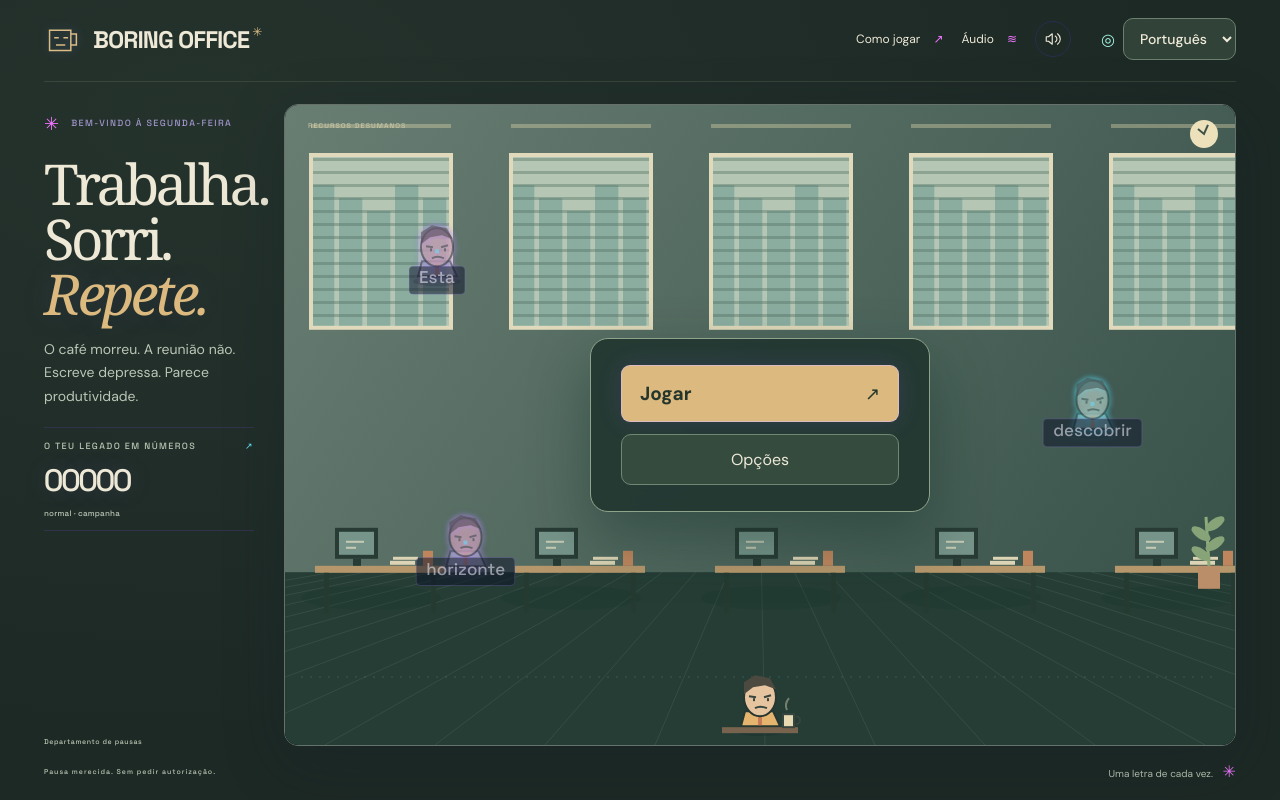
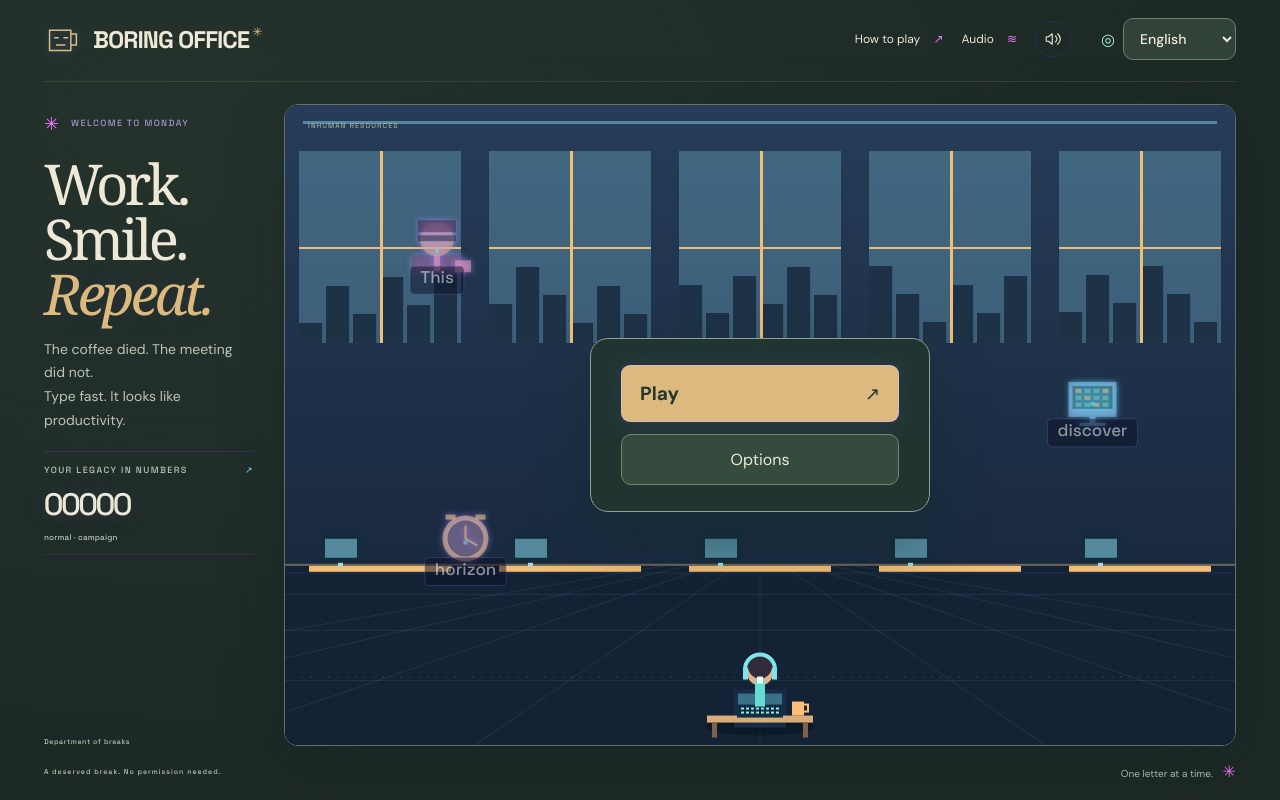
Before and after one commit to Scalifornia/orbita-web, a plain HTML site: page index.html in a window 1280 px wide. Drawn offline with Linux system fonts and the light colour scheme; animation ran at ten frames a second.

Commit message:
Melhorar cenários, avançar níveis após 8 segundos e iniciar em inglês
Seis ambientes e seis ameaças de escritório com protagonista exclusivo. Resumo totalmente visível durante oito segundos e início automático do nível seguinte. Inglês como idioma inicial, mantendo as escolhas posteriores. 120 testes passaram; um teste opcional de importação ignorado. Idioma inglês e seis ambientes verificados no navegador.

```diff
--- a/index.html
+++ b/index.html
@@ -46,7 +46,7 @@
         <div class="field-coordinate">SECTOR 07 <span>·</span> SISTEMA ÓRBITA</div>
         <div class="wave-toast" id="waveToast" aria-live="polite"></div>
         <div class="combo" id="combo"></div>
-        <section class="level-completion" id="levelCompletion" aria-live="polite" hidden><span class="eyebrow" id="completionTag">Pausa merecida. Sem pedir autorização.</span><h2 id="completionTitle" data-no-i18n></h2><p id="completionText" data-no-i18n></p><div id="completionStats" data-no-i18n></div><div class="completion-progress"><i id="completionFill"></i></div><span id="completionProgress"></span><button id="nextLevelButton" class="primary-button">Próximo nível</button></section>
+        <section class="level-completion" id="levelCompletion" aria-live="polite" hidden><span class="eyebrow" id="completionTag">Pausa merecida. Sem pedir autorização.</span><h2 id="completionTitle" data-no-i18n></h2><p id="completionText" data-no-i18n></p><div id="completionStats" data-no-i18n></div><div class="completion-progress"><i id="completionFill"></i></div><span id="completionProgress"></span><button id="nextLevelButton" class="primary-button" hidden>Próximo nível</button></section>
 
         <section class="overlay start-panel" id="startPanel" aria-labelledby="startHeading">
           <h2 id="startHeading" class="sr-only" data-no-i18n>Boring Office</h2>
@@ -137,6 +137,6 @@
 </dialog>
 <dialog id="rankingDialog" aria-labelledby="rankingTitle"><button class="dialog-close icon-button" data-close="rankingDialog" aria-label="Fechar">×</button><h2 id="rankingTitle">Ranking local</h2><p>As 10 melhores partidas nesta configuração, guardadas neste navegador.</p><p id="rankingConfig"></p><ol id="rankingList"></ol><p id="rankingStatus" role="status"></p></dialog>
 <dialog id="readerDialog" aria-labelledby="readerTitle"><header class="reader-header"><div><span class="eyebrow">LEITURA</span><h2 id="readerTitle" data-no-i18n></h2></div><button class="dialog-close icon-button" data-close="readerDialog" aria-label="Fechar">×</button></header><div class="reader-controls"><label for="readerSection">Secção</label><select id="readerSection" data-no-i18n></select><button id="readerSmaller" aria-label="Diminuir texto">A−</button><button id="readerLarger" aria-label="Aumentar texto">A+</button></div><article id="readerContent" tabindex="0" data-no-i18n></article><footer class="reader-footer"><button id="readerPrevious">Anterior</button><span id="readerPosition" data-no-i18n></span><button id="readerNext">Seguinte</button></footer></dialog>
-<script type="module" src="./main.mjs"></script>
+<script type="module" src="./main.mjs?v=20261004b"></script>
 </body>
 </html>
--- a/main.mjs
+++ b/main.mjs
@@ -1,3 +1,4 @@
+import { drawThreat } from './office-art.mjs';
 import { GameEngine, normalizeText, wordsFromText } from './engine.mjs';
 import { TypingInput } from './input.mjs';
 import { stories } from './stories.mjs';
@@ -38,10 +39,10 @@ let progression = readSaved('orbita-progression', 'campaign');
 if (!['campaign', 'endless'].includes(progression)) progression = 'campaign';
 let customText = readSaved('orbita-text', '');
 if (typeof customText !== 'string') customText = '';
-let uiLanguage = readSaved('orbita-ui-language', 'pt');
-if (!Object.hasOwn(supportedLanguages,uiLanguage)) uiLanguage='pt';
+let uiLanguage = readSaved('boring-office-ui-language-v2', 'en');
+if (!Object.hasOwn(supportedLanguages,uiLanguage)) uiLanguage='en';
 let textLanguage = uiLanguage;
-if (!Object.hasOwn(supportedLanguages,textLanguage)) textLanguage='pt';
+if (!Object.hasOwn(supportedLanguages,textLanguage)) textLanguage='en';
 let world = readSaved('orbita-world-v2', 'office');
 if (!['office','earth','space'].includes(world)) world='office';
 let story = readSaved('orbita-story-v2', 'office');
@@ -292,7 +293,7 @@ function beginTransition() {
   const percent=Math.round(adventure.percent(game));
   $('completionFill').style.width=`${percent}%`;$('completionProgress').textContent=`${percent}%`;
   $('completionText').textContent=level.text;
-  transition.start(clock+.3,{}, {chapter:level.isChapterEnd,reducedMotion,readingWords:level.wordCount});saveProgress();
+  transition.start(clock,{}, {chapter:level.isChapterEnd,reducedMotion,readingWords:level.wordCount});saveProgress();
 }
 function advanceLevel() {
   if(game.status!=='transition')return;
@@ -486,7 +487,7 @@ function updateEffects(dt) {
 }
 
 function drawBackground(time) {
-  scenery.drawBackground(ctx,{width,height,time,world,playing:game.status==='playing',speed:game.speedMultiplier,reducedMotion});
+  scenery.drawBackground(ctx,{width,height,time,world,level:game.level,playing:game.status==='playing',speed:game.speedMultiplier,reducedMotion});
 }
 function drawShip(time) {
   scenery.drawPlayer(ctx,{width,height,time,world,playing:game.status==='playing',reducedMotion,position:shipPosition(),shooting:(flashes.get('ship')||0)>clock,ship:playerShip,tank});
@@ -501,7 +502,7 @@ function drawEnemy(enemy, demo = false) {
   ctx.fillStyle = active ? '#5b263e' : '#252b58'; ctx.strokeStyle = neon; ctx.lineWidth = 1;
   ctx.shadowColor = neon; ctx.shadowBlur = reducedMotion ? 0 : active ? 12 : 6;
   if (flash) ctx.fillStyle = '#bcffeb';
-  if (world === 'office') { scenery.drawClerk(ctx,reducedMotion?0:clock+enemy.id); } else if (world === 'earth') { ctx.fillRect(-18,-7,36,15); ctx.strokeRect(-18,-7,36,15); ctx.fillRect(-9,-13,18,10); ctx.fillRect(-2,-23,4,14); } else { ctx.beginPath(); ctx.moveTo(0, 4); ctx.lineTo(6, -4); ctx.lineTo(18, -8); ctx.lineTo(12, 2); ctx.lineTo(5, 4); ctx.lineTo(0, 12); ctx.lineTo(-5, 4); ctx.lineTo(-12, 2); ctx.lineTo(-18, -8); ctx.lineTo(-6, -4); ctx.closePath(); ctx.fill(); ctx.stroke(); } ctx.shadowBlur = 0;
+  drawThreat(ctx,{world,id:enemy.id,time:reducedMotion?0:clock,active,flash}); ctx.shadowBlur = 0;
   ctx.fillStyle = active ? '#bbff4b' : '#64deff'; ctx.fillRect(-2, -2, 4, 4);
   const textY = 32;
   ctx.font = `500 ${fontSize}px "Space Grotesk", monospace`;
@@ -564,7 +565,8 @@ function frame(timestamp) {
   if (!frozen) clock += dt;
   snapshot();if(!frozen && transition.startedAt===null)game.tick(dt);handleEvents();
   if(!frozen && transition.startedAt!==null) {
-    const step=transition.sample(clock);if(step.advance)advanceLevel();
+    const step=transition.sample(clock);if(step.advance){advanceLevel();focusInput();}
+    $('completionProgress').textContent=`${Math.ceil(step.remaining ?? 0)} s`;
     $('levelCompletion').hidden=!step.active;$('levelCompletion').style.opacity=step.opacity;
     for(const element of $('levelCompletion').children)element.style.visibility=step.showSummary?'visible':'hidden';
     if(!step.active){transition.clear();scenery.enter(clock);}
@@ -658,7 +660,7 @@ document.querySelectorAll('[data-close]').forEach(button=>button.addEventListene
 
 $('rankingButton').addEventListener('click', showRanking);
 for (const id of ['uiLanguage', 'world', 'story', 'writing']) $(id).addEventListener('change', () => {
-  if (id === 'uiLanguage') { pause(); uiLanguage = $(id).value; setLanguage(uiLanguage); textLanguage=uiLanguage; save('orbita-ui-language', uiLanguage); save('orbita-text-language', textLanguage); }
+  if (id === 'uiLanguage') { pause(); uiLanguage = $(id).value; setLanguage(uiLanguage); textLanguage=uiLanguage; save('boring-office-ui-language-v2', uiLanguage); save('orbita-text-language', textLanguage); }
 
   if (id === 'world') {
     save('boring-profile-'+world,{mode,progression,difficulty,advanced,story});
--- /dev/null
+++ b/office-art.mjs
@@ -0,0 +1,88 @@
+/** Original procedural art: silhouettes stay crisp on phones, no asset downloads. */
+export const ROOMS = [
+  { wall:'#263c58', floor:'#142235', light:'#8ddcf5', accent:'#f2bd75', kind:'studio' },
+  { wall:'#493556', floor:'#231b32', light:'#dcb5fa', accent:'#d998bb', kind:'meeting' },
+  { wall:'#28514c', floor:'#142e2d', light:'#b4edd8', accent:'#dfbd77', kind:'archive' },
+  { wall:'#593e32', floor:'#30251e', light:'#f1d09d', accent:'#9ad4c2', kind:'kitchen' },
+  { wall:'#202c52', floor:'#10182c', light:'#86b5ff', accent:'#c598f3', kind:'server' },
+  { wall:'#4f2944', floor:'#241527', light:'#ffb3c1', accent:'#e7c58b', kind:'executive' },
+];
+const TAU=Math.PI*2;
+const box=(c,x,y,w,h,color)=>{c.fillStyle=color;c.fillRect(x,y,w,h);};
+const circle=(c,x,y,r,color)=>{c.fillStyle=color;c.beginPath();c.arc(x,y,r,0,TAU);c.fill();};
+export function officeRoom(level=1){return ROOMS[(Math.max(1,Math.floor(level)||1)-1)%ROOMS.length];}
+export function drawOfficeRoom(c,w,h,level,time){
+ const room=officeRoom(level), floor=h*.72;
+ const g=c.createLinearGradient(0,0,0,h);g.addColorStop(0,room.wall);g.addColorStop(1,room.floor);c.fillStyle=g;c.fillRect(0,0,w,h);
+ box(c,0,floor,w,h-floor,room.floor);
+ c.strokeStyle=room.light+'18';c.lineWidth=1;
+ for(let i=-4;i<=4;i++){c.beginPath();c.moveTo(w/2+i*24,floor);c.lineTo(w/2+i*w*.3,h);c.stroke();}
+ for(let i=1;i<5;i++){const y=floor+(h-floor)*(i/5)**2;c.beginPath();c.moveTo(0,y);c.lineTo(w,y);c.stroke();}
+ const bays=Math.max(2,Math.min(5,Math.floor(w/190))), bw=w/bays;
+ for(let i=0;i<bays;i++){
+  const x=i*bw+14, width=bw-28, top=46;
+  if(['studio','executive'].includes(room.kind)){
+   box(c,x,top,width,h*.3,room.light+'44');
+   for(let k=0;k<6;k++){const bh=20+((k*37+i*19)%65);box(c,x+k*width/6,top+h*.3-bh,width/7,bh,room.floor+'bb');}
+   box(c,x+width/2,top,3,h*.3,room.accent);box(c,x,top+h*.15,width,2,room.accent);
+  } else if(room.kind==='archive'){
+   box(c,x,top,width,h*.42,'#162b2e');for(let r=0;r<4;r++){box(c,x,top+r*36,width,3,room.accent);for(let b=0;b<5;b++)box(c,x+5+b*width/5,top+5+r*36,width/6,27,[room.light,room.accent,'#b98677'][b%3]);}
+  } else if(room.kind==='server'){
+   box(c,x,top,width,h*.43,'#111a30');for(let r=0;r<7;r++){box(c,x+5,top+8+r*23,width-10,18,'#304366');circle(c,x+12,top+17+r*23,2,(Math.sin(time+r+i)>0?'#8cf7d1':'#6c83a5'));box(c,x+23,top+14+r*23,width*.4,3,'#607597');}
+  } else if(room.kind==='meeting'){
+   box(c,x,top,width,h*.28,'#d9d8d2');box(c,x+10,top+15,width*.7,4,room.wall);for(let r=0;r<3;r++)box(c,x+10,top+32+r*19,width*(.35+r*.12),3,'#8b8b99');
+   for(let k=0;k<3;k++)box(c,x+8+k*width/3,top+h*.2,15,15,['#ebbd76','#b6b1e6','#9bc8bb'][k]);
+  } else {
+   box(c,x,top,width,h*.25,'#836751');box(c,x+width/2,top,2,h*.25,room.accent);circle(c,x+width/2-8,top+h*.14,2,room.light);
+   box(c,x,floor-65,width,65,'#775b49');box(c,x-3,floor-69,width+6,5,room.light);
+   box(c,x+10,floor-100,28,31,'#c3c9bf');circle(c,x+24,floor-85,8,'#324b4c');
+  }
+ }
+ if(room.kind==='meeting'||room.kind==='executive'){
+  c.fillStyle=room.accent;c.beginPath();c.ellipse(w*.5,floor+10,w*.29,22,0,0,TAU);c.fill();box(c,w*.35,floor+12,5,35,room.accent);box(c,w*.65,floor+12,5,35,room.accent);
+ }else if(room.kind==='studio'){
+  for(let i=0;i<bays;i++){const x=i*bw+24;box(c,x,floor,bw-48,6,room.accent);box(c,x+12,floor-31,40,28,'#142c3b');box(c,x+16,floor-27,32,19,room.light+'88');box(c,x+29,floor-3,5,4,room.light);}
+ }
+ // Architectural light strips and quiet corners leave the word lanes clear.
+ box(c,18,16,w-36,3,room.light+'77');box(c,0,floor-2,w,2,room.accent+'66');
+}
+export function drawOfficePlayer(c,time,shooting,reducedMotion){
+ c.save();c.translate(0,reducedMotion?0:Math.sin(time*2)*.6);
+ c.fillStyle='#07141b88';c.beginPath();c.ellipse(0,25,54,9,0,0,TAU);c.fill();
+ // Seen from behind: headphones, chair and keyboard cannon, never an enemy bust.
+ box(c,-26,-12,52,38,'#162d45');box(c,-22,-8,44,28,'#39718b');
+ circle(c,0,-29,13,'#ddb18b');circle(c,0,-35,12,'#322b3b');
+ c.strokeStyle='#7ee6eb';c.lineWidth=4;c.beginPath();c.arc(0,-32,15,Math.PI,TAU);c.stroke();box(c,-17,-34,5,12,'#7ee6eb');box(c,12,-34,5,12,'#7ee6eb');
+ box(c,-53,14,106,7,'#d8ad79');box(c,-48,21,5,15,'#7e604a');box(c,43,21,5,15,'#7e604a');
+ box(c,-23,3,46,13,'#112d41');for(let r=0;r<2;r++)for(let k=0;k<8;k++)box(c,-19+k*5,6+r*4,3,2,'#97e6df');
+ box(c,-5,-21,10,26,'#65ddd5');box(c,-3,-25,6,7,'#e7ffea');
+ box(c,32,0,12,14,'#ffbd76');c.strokeStyle='#ffbd76';c.lineWidth=2;c.strokeRect(43,3,5,7);
+ if(shooting){circle(c,0,-30,8,'#a8ffee66');circle(c,0,-29,3,'#ffffff');}
+ c.restore();
+}
+export function drawThreat(c,{world,id,time=0,active=false,flash=false}){
+ const variant=((Math.trunc(id)%6)+6)%6;
+ const colors=['#f2b68b','#b9a5ec','#80d6c3','#f3cc79','#9cbff0','#ee9bb7'];
+ const color=flash?'#ffffff':colors[variant];c.save();c.lineWidth=2;c.strokeStyle=active?'#fff0bc':color;
+ c.translate(0,Math.sin(time*1.5+id)*1.2);
+ if(world==='office'){
+  if(variant===0){ // Angry inbox envelope.
+   box(c,-24,-17,48,32,color);c.beginPath();c.moveTo(-24,-17);c.lineTo(0,2);c.lineTo(24,-17);c.stroke();circle(c,22,-17,9,'#df5672');box(c,21,-22,2,7,'#fff');box(c,21,-13,2,2,'#fff');
+  }else if(variant===1){ // Paperwork with approval stamp.
+   for(let k=2;k>=0;k--)box(c,-17+k*3,-25+k*3,30,40,k===0?'#f4e8cd':'#a4b2bd');for(let r=0;r<4;r++)box(c,-12,-17+r*6,18,2,'#5b6c84');circle(c,7,7,8,'#c85e79');
+  }else if(variant===2){ // Possessed printer.
+   box(c,-14,-27,28,16,'#e4e6d9');box(c,-25,-13,50,28,color);box(c,-17,2,34,5,'#233b48');box(c,-13,7,26,13,'#eee4d1');circle(c,17,-6,3,'#f26a76');
+  }else if(variant===3){ // Deadline clock.
+   circle(c,0,-5,23,color);circle(c,0,-5,18,'#263449');c.beginPath();c.moveTo(0,-18);c.lineTo(0,-5);c.lineTo(12,2);c.stroke();box(c,-20,-29,10,5,color);box(c,10,-29,10,5,color);
+  }else if(variant===4){ // Spreadsheet monster.
+   box(c,-24,-23,48,35,color);box(c,-20,-19,40,23,'#203e4a');for(let r=0;r<3;r++)for(let k=0;k<4;k++)box(c,-17+k*9,-16+r*7,6,4,r===k%3?'#f2bf7a':'#7fc7bd');box(c,-3,12,6,6,color);box(c,-13,18,26,3,color);
+  }else{ // Manager with a dramatically different silhouette.
+   box(c,-25,4,50,18,'#684967');circle(c,0,-12,17,'#ddb18c');box(c,-19,-31,38,12,'#3d283d');box(c,-19,-16,38,6,'#202c42');box(c,-3,4,6,16,color);box(c,18,9,16,12,color);
+  }
+ }else if(world==='space'){
+  c.fillStyle=color;c.beginPath();const n=variant+3;for(let k=0;k<n*2;k++){const a=k*Math.PI/n-Math.PI/2,r=k%2?12:25;const x=Math.cos(a)*r,y=Math.sin(a)*r;k?c.lineTo(x,y):c.moveTo(x,y);}c.closePath();c.fill();c.stroke();circle(c,0,0,6,'#15273c');circle(c,0,0,2,'#c8ffff');
+ }else{
+  box(c,-25,-14,9,34,'#162f35');box(c,16,-14,9,34,'#162f35');box(c,-17,-19,34,36,color);circle(c,0,-3,10,'#365b59');for(let k=0;k<1+variant%3;k++)box(c,-2+(k-(variant%3)/2)*9,-31,4,25,color);if(variant>2){box(c,-33,-7,12,9,color);box(c,21,-7,12,9,color);}
+ }
+ c.restore();
+}
--- a/scenery.mjs
+++ b/scenery.mjs
@@ -1,3 +1,4 @@
+import { drawOfficeRoom, drawOfficePlayer } from './office-art.mjs';
 /** Bounded, canvas-only scenery. Times are seconds on the game's paused clock. */
 const TAU = Math.PI * 2;
 const clamp = (value, min, max) => Math.max(min, Math.min(max, value));
@@ -26,16 +27,22 @@ export class SceneRenderer {
 
   enter(time) { this.enteredAt = Number.isFinite(time) ? time : 0; }
 
-  drawBackground(ctx, { width, height, time = 0, world = 'space', playing = false, speed = 1, reducedMotion = false }) {
+  drawBackground(ctx, { width, height, time = 0, world = 'space', playing = false, speed = 1, reducedMotion = false, level = 1 }) {
     if (!(width > 0 && height > 0)) return;
     const dt = this.lastTime === null ? 0 : clamp(time - this.lastTime, 0, .08);
     this.lastTime = time;
     if (!reducedMotion) this.travel += dt * (playing ? .55 + clamp(speed, .5, 4) * .45 : .25);
     const motion = reducedMotion ? 0 : this.travel;
     ctx.save();
-    if (world === 'office') this._office(ctx, width, height, reducedMotion ? 0 : time);
+    if (world === 'office') drawOfficeRoom(ctx, width, height, level, reducedMotion ? 0 : time);
     else if (world === 'earth') this._earth(ctx, width, height, motion, reducedMotion ? 0 : time);
     else this._space(ctx, width, height, motion, reducedMotion ? 0 : time, playing, speed);
+    if (world !== 'office') {
+      const chapter = (Math.max(1, level)-1)%6;
+      ctx.fillStyle = ['#536dff08','#b74aff18','#ed985218','#39e5bc18','#d7589418','#2e99ed18'][chapter];
+      ctx.fillRect(0,0,width,height);
+      if (chapter > 0) { ctx.strokeStyle='#c3ddff30';ctx.lineWidth=2;ctx.beginPath();ctx.arc(width*.18,height*.2,25+chapter*12,0,TAU);ctx.stroke(); }
+    }
     this._defenceLine(ctx, width, height, world);
     ctx.restore();
   }
@@ -217,7 +224,7 @@ export class SceneRenderer {
     const motion = reducedMotion ? 0 : time;
     ctx.save(); ctx.translate(position.x, position.y + arrival);
     ctx.globalAlpha = .2 + progress * .8;
-    if (world === 'office') { this.drawClerk(ctx, motion, true); }
+    if (world === 'office') { drawOfficePlayer(ctx, motion, shooting, reducedMotion); }
     else if (world === 'earth') this._tank(ctx, width, motion, playing, shooting, tank, reducedMotion);
     else this._ship(ctx, width, motion, playing, shooting, ship, reducedMotion, progress);
     ctx.restore();
--- a/transitions.mjs
+++ b/transitions.mjs
@@ -1,25 +1,16 @@
 /** Short, clock-driven level transition. No timers: the game can pause safely. */
-export const TRANSITION_TIMING = Object.freeze({ pause: .3, out: 4.5, summary: 8, in: 4.5 });
+export const TRANSITION_TIMING = Object.freeze({ duration: 8 });
 const clamp = (value) => Math.min(1, Math.max(0, value));
-const ease = (value) => value * value * (3 - 2 * value);
 
-export function transitionFrame(elapsed, { chapter = false, reducedMotion = false, readingWords = 0 } = {}) {
+/** Eight seconds of fully visible reading, then an automatic next level. */
+export function transitionFrame(elapsed) {
   const time = Math.max(0, Number(elapsed) || 0);
-  const pause = TRANSITION_TIMING.pause;
-  const out = reducedMotion ? 0 : TRANSITION_TIMING.out;
-  const summary = Math.max(TRANSITION_TIMING.summary, Math.max(0, Number(readingWords) || 0) / 2.5 + 2);
-  const fadeIn = reducedMotion ? 0 : TRANSITION_TIMING.in;
-  const reveal = pause + out, release = reveal + summary, duration = release + fadeIn;
-  let phase = 'pause', opacity = 0;
-  if (time >= duration) phase = 'done';
-  else if (time >= release) { phase = 'in'; opacity = 1 - ease(clamp((time - release) / fadeIn)); }
-  else if (time >= reveal) { phase = 'summary'; opacity = 1; }
-  else if (time >= pause) { phase = 'out'; opacity = ease(clamp((time - pause) / out)); }
+  const duration = TRANSITION_TIMING.duration;
+  const active = time < duration;
   return {
-    phase, opacity, duration, progress: clamp(time / duration),
-    active: phase !== 'done', showSummary: phase !== 'pause' && phase !== 'done',
-    // Switch the level while the screen is covered, once, then fade it in.
-    readyToAdvance: time >= release,
+    phase: active ? 'summary' : 'done', opacity: active ? 1 : 0,
+    duration, remaining: Math.max(0, duration - time), progress: clamp(time / duration),
+    active, showSummary: active, readyToAdvance: !active,
   };
 }
 
```
Also changed, not shown: scenery.test.mjs (+34 -11 lines), 1 other file.
